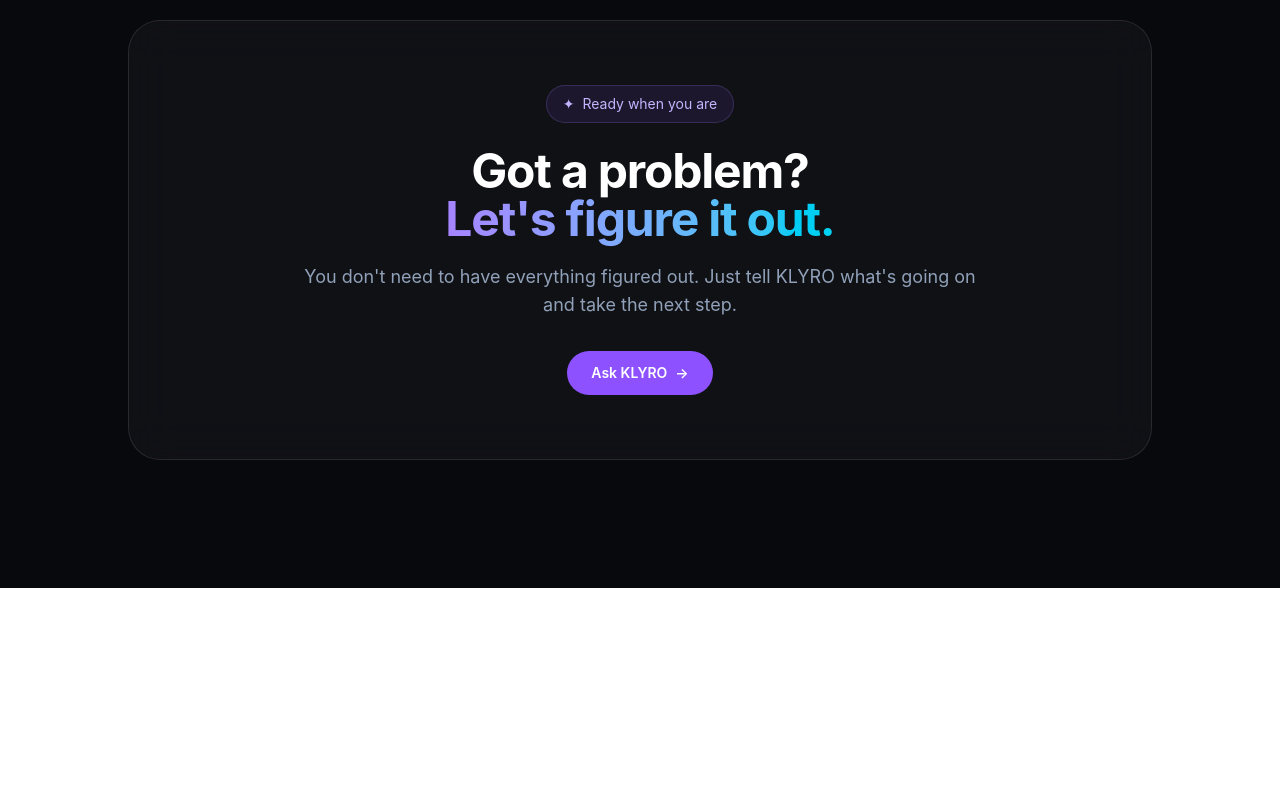
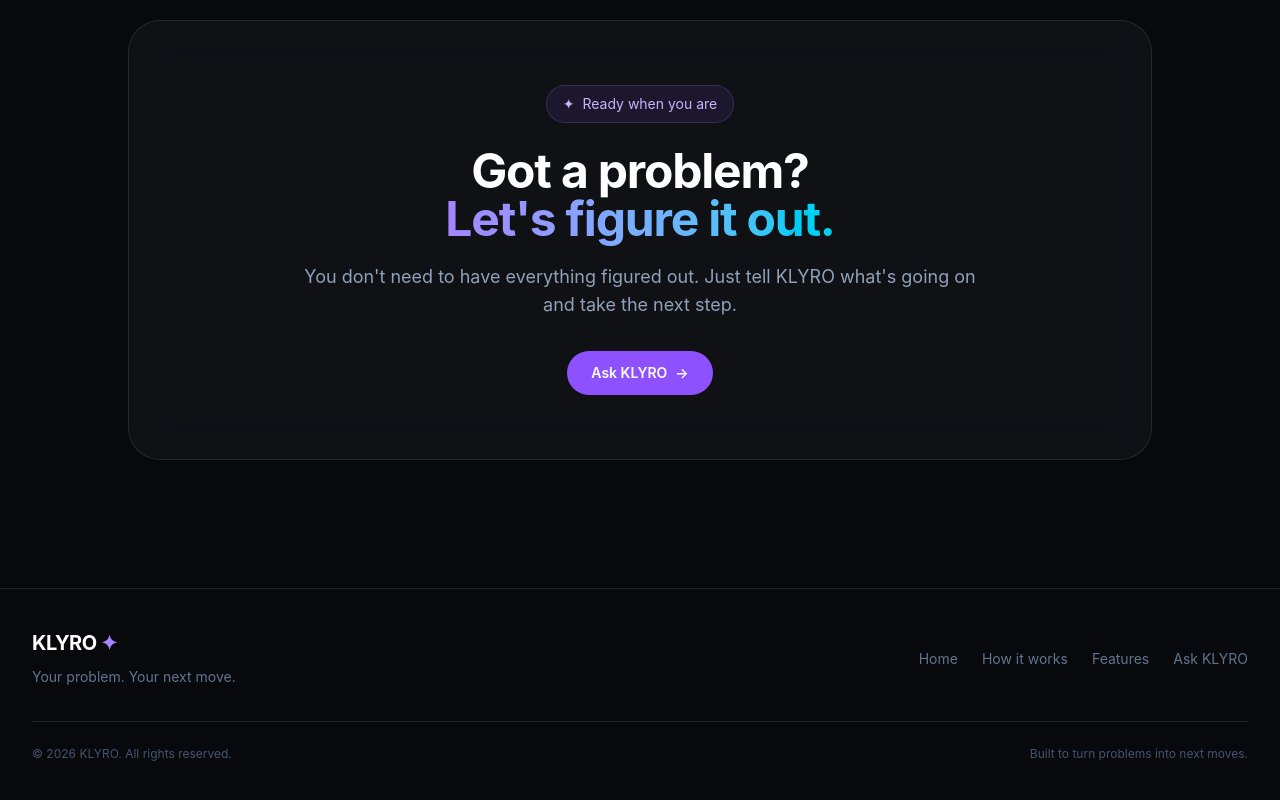
Before and after one commit to nkworkspace35/klyro, a React app in the folder frontend/: page / in a window 1280 px wide. Shown: the part 2864-3664 px from the top of the page. Before the commit the page ends 3452 px from the top, so only its background shows below. Built offline with nearby package versions, Linux system fonts and the light colour scheme; the HTML template or start-up script is replaced by a standard one.

Commit message:
feat: complete KLYRO landing page

```diff
--- a/frontend/src/App.jsx
+++ b/frontend/src/App.jsx
@@ -3,6 +3,7 @@
 import HowItWorks from "./components/HowItWorks"
 import Features from "./components/Features"
 import FinalCTA from "./components/FinalCTA"
+import Footer from "./components/Footer"
 
 function App() {
   return (
@@ -14,6 +15,7 @@
         <HowItWorks />
         <Features />
         <FinalCTA />
+        <Footer />
       </main>
     </div>
   )
--- /dev/null
+++ b/frontend/src/components/Footer.jsx
@@ -0,0 +1,71 @@
+function Footer() {
+  return (
+    <footer className="border-t border-white/10 px-4 py-10 sm:px-6 lg:px-8">
+      <div className="mx-auto max-w-7xl">
+
+        {/* Main footer */}
+        <div className="flex flex-col gap-8 md:flex-row md:items-center md:justify-between">
+
+          {/* Brand */}
+          <div>
+            <a
+              href="#home"
+              className="text-xl font-bold tracking-tight text-white"
+            >
+              KLYRO <span className="text-violet-400">✦</span>
+            </a>
+
+            <p className="mt-2 max-w-sm text-sm leading-6 text-slate-500">
+              Your problem. Your next move.
+            </p>
+          </div>
+
+          {/* Links */}
+          <div className="flex flex-wrap gap-x-6 gap-y-3 text-sm">
+            <a
+              href="#home"
+              className="text-slate-500 transition hover:text-white"
+            >
+              Home
+            </a>
+
+            <a
+              href="#how-it-works"
+              className="text-slate-500 transition hover:text-white"
+            >
+              How it works
+            </a>
+
+            <a
+              href="#features"
+              className="text-slate-500 transition hover:text-white"
+            >
+              Features
+            </a>
+
+            <a
+              href="#ask"
+              className="text-slate-500 transition hover:text-white"
+            >
+              Ask KLYRO
+            </a>
+          </div>
+        </div>
+
+        {/* Bottom */}
+        <div className="mt-8 flex flex-col gap-3 border-t border-white/10 pt-6 text-xs text-slate-600 sm:flex-row sm:items-center sm:justify-between">
+          <p>
+            © {new Date().getFullYear()} KLYRO. All rights reserved.
+          </p>
+
+          <p>
+            Built to turn problems into next moves.
+          </p>
+        </div>
+
+      </div>
+    </footer>
+  )
+}
+
+export default Footer
--- a/frontend/src/components/Hero.jsx
+++ b/frontend/src/components/Hero.jsx
@@ -1,7 +1,7 @@
 function Hero() {
   return (
     <section
-      id="ask"
+      id="home"
       className="relative overflow-hidden px-4 py-20 sm:px-6 sm:py-24 lg:px-8 lg:py-32"
     >
       {/* Background glow */}
@@ -33,7 +33,10 @@
         </p>
 
         {/* Problem Input */}
-        <div className="mx-auto mt-10 max-w-3xl">
+        <div
+          id="ask"
+          className="mx-auto mt-10 max-w-3xl"
+        >
           <div className="rounded-3xl border border-white/10 bg-white/[0.04] p-3 shadow-2xl shadow-black/20 backdrop-blur-xl">
 
             <textarea
@@ -62,23 +65,32 @@
 
           {/* Suggestions */}
           <div className="mt-4 flex flex-wrap items-center justify-center gap-2">
-             <span className="text-xs leading-none text-slate-600">
-                  Try:
-             </span>
+            <span className="text-xs leading-none text-slate-600">
+              Try:
+            </span>
 
-            <button className="rounded-full border border-white/10 bg-white/[0.03] px-3 py-1.5 text-xs text-slate-400 transition hover:border-violet-400/30 hover:text-slate-200">
+            <button
+              type="button"
+              className="rounded-full border border-white/10 bg-white/[0.03] px-3 py-1.5 text-xs text-slate-400 transition hover:border-violet-400/30 hover:text-slate-200"
+            >
               Career decision
             </button>
 
-            <button className="rounded-full border border-white/10 bg-white/[0.03] px-3 py-1.5 text-xs text-slate-400 transition hover:border-violet-400/30 hover:text-slate-200">
+            <button
+              type="button"
+              className="rounded-full border border-white/10 bg-white/[0.03] px-3 py-1.5 text-xs text-slate-400 transition hover:border-violet-400/30 hover:text-slate-200"
+            >
               Study plan
             </button>
 
-            <button className="rounded-full border border-white/10 bg-white/[0.03] px-3 py-1.5 text-xs text-slate-400 transition hover:border-violet-400/30 hover:text-slate-200">
+            <button
+              type="button"
+              className="rounded-full border border-white/10 bg-white/[0.03] px-3 py-1.5 text-xs text-slate-400 transition hover:border-violet-400/30 hover:text-slate-200"
+            >
               Work problem
             </button>
+          </div>
 
-          </div>
         </div>
 
       </div>
```
